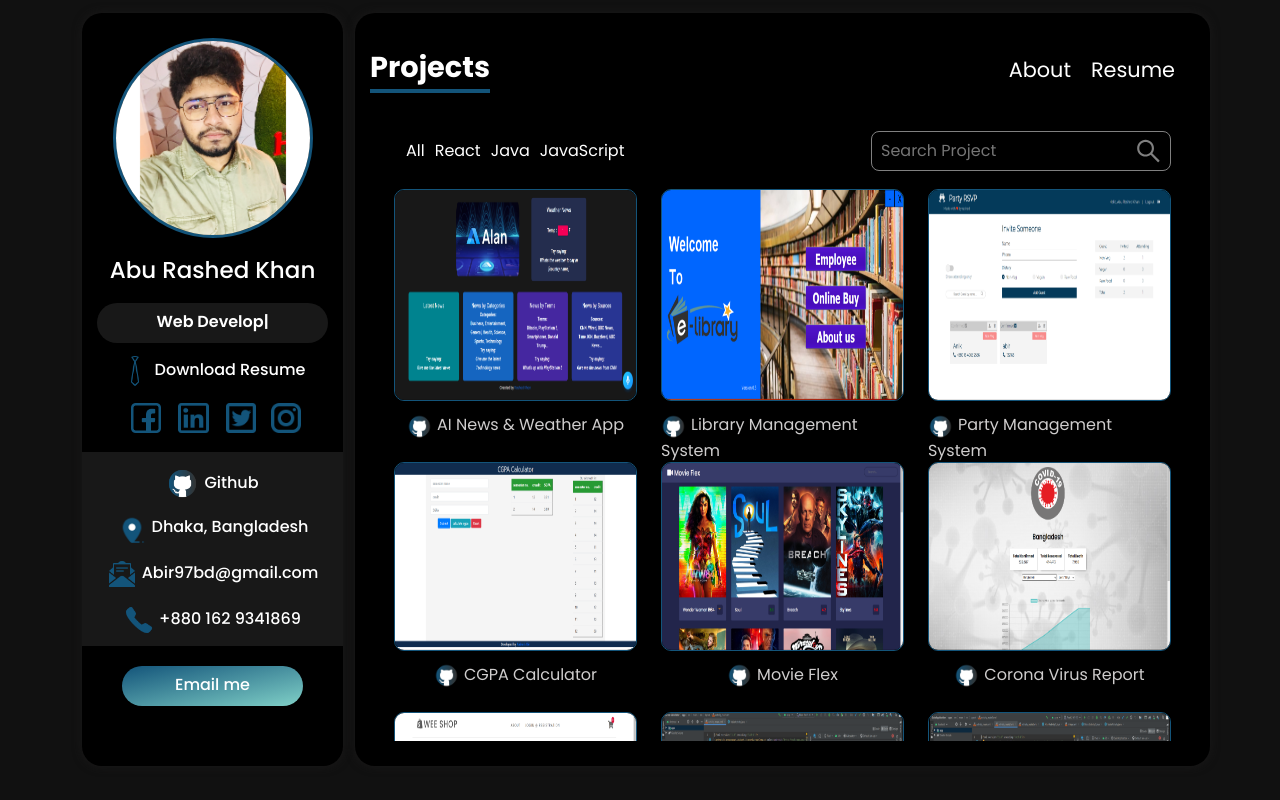
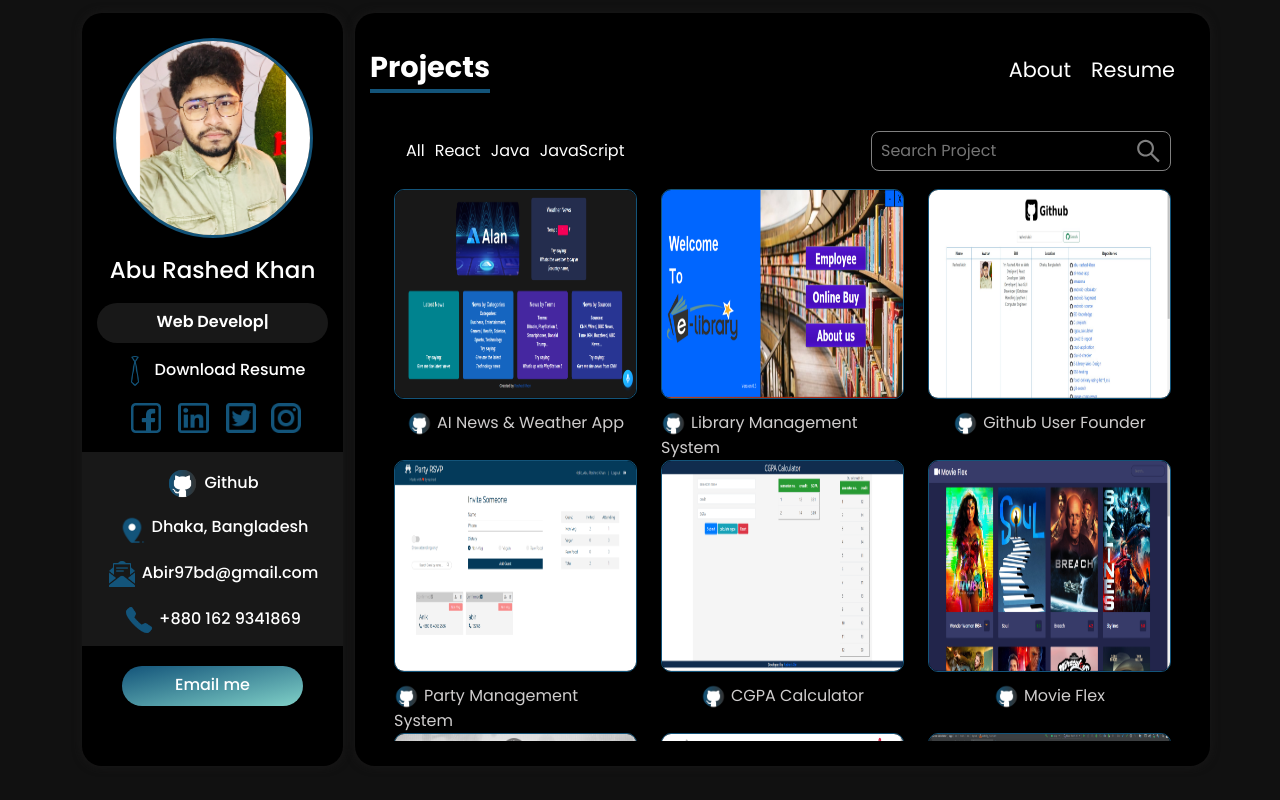
Before and after one commit to rashed-abir/abu-rashed-khan, a React (Create React App) app: page /projects in a window 1280 px wide. Built offline with nearby package versions, Linux system fonts and the light colour scheme.

Commit message:
first commit

```diff
--- a/src/components/ProjectsData.js
+++ b/src/components/ProjectsData.js
@@ -9,6 +9,7 @@ import quiz from "../assets/projects_images/quiz.png";
 import news from "../assets/projects_images/news-app.png";
 import ainews from "../assets/projects_images/ai-news.png";
 import bd from "../assets/projects_images/bdknoledge.png";
+import gitSearch from "../assets/projects_images/git-search.jpg";
 
 const Data = [
   {
@@ -29,6 +30,14 @@ const Data = [
   },
   {
     id: 3,
+    name: "Github User Founder",
+    image: gitSearch,
+    deployed_url: "https://git-founder.herokuapp.com/",
+    github_url: "https://github.com/rashed-abir/git-search/tree/master",
+    category: ["react.js"],
+  },
+  {
+    id: 4,
     name: "Party Management System",
     image: party,
     deployed_url: "https://party-managed.herokuapp.com/",
@@ -36,7 +45,7 @@ const Data = [
     category: ["react.js", "mongodb", "express.js", "node.js"],
   },
   {
-    id: 4,
+    id: 5,
     name: "CGPA Calculator",
     image: cgpa,
     deployed_url: "https://rashed-abir.github.io/cgpa_calculator/",
@@ -44,7 +53,7 @@ const Data = [
     category: ["html", "css", "javascript"],
   },
   {
-    id: 5,
+    id: 6,
     name: "Movie Flex",
     image: movieapp,
     deployed_url: "https://rashed-abir.github.io/movie-flex/",
@@ -52,7 +61,7 @@ const Data = [
     category: ["react.js", "node.js"],
   },
   {
-    id: 6,
+    id: 7,
     name: "Corona Virus Report",
     image: covid,
     deployed_url: "https://rashed-abir.github.io/covid19-report/",
@@ -60,7 +69,7 @@ const Data = [
     category: ["react.js", "node.js"],
   },
   {
-    id: 7,
+    id: 8,
     name: "Wee Shop",
     image: weshop,
     deployed_url: "https://weeshop.netlify.app/",
@@ -68,7 +77,7 @@ const Data = [
     category: ["react.js", "node.js"],
   },
   {
-    id: 8,
+    id: 9,
     name: "Android Calculator App",
     image: androidCal,
     deployed_url: "https://github.com/rashed-abir/android-calculator",
@@ -76,7 +85,7 @@ const Data = [
     category: ["java"],
   },
   {
-    id: 9,
+    id: 10,
     name: "Quiz Application",
     image: quiz,
     deployed_url: "https://github.com/rashed-abir/quiz-app",
@@ -84,7 +93,7 @@ const Data = [
     category: ["java"],
   },
   {
-    id: 10,
+    id: 11,
     name: "News Application",
     image: news,
     deployed_url: "https://news360app.herokuapp.com/",
@@ -92,7 +101,7 @@ const Data = [
     category: ["react.js", "node.js"],
   },
   {
-    id: 11,
+    id: 12,
     name: "BD Knowledge App",
     image: bd,
     deployed_url: "https://github.com/rashed-abir/BD-Knowledge",
```
Also changed, not shown: src/assets/projects_images/git-search.jpg (added), 1 other file (tests, documents, lock files or other folders).
